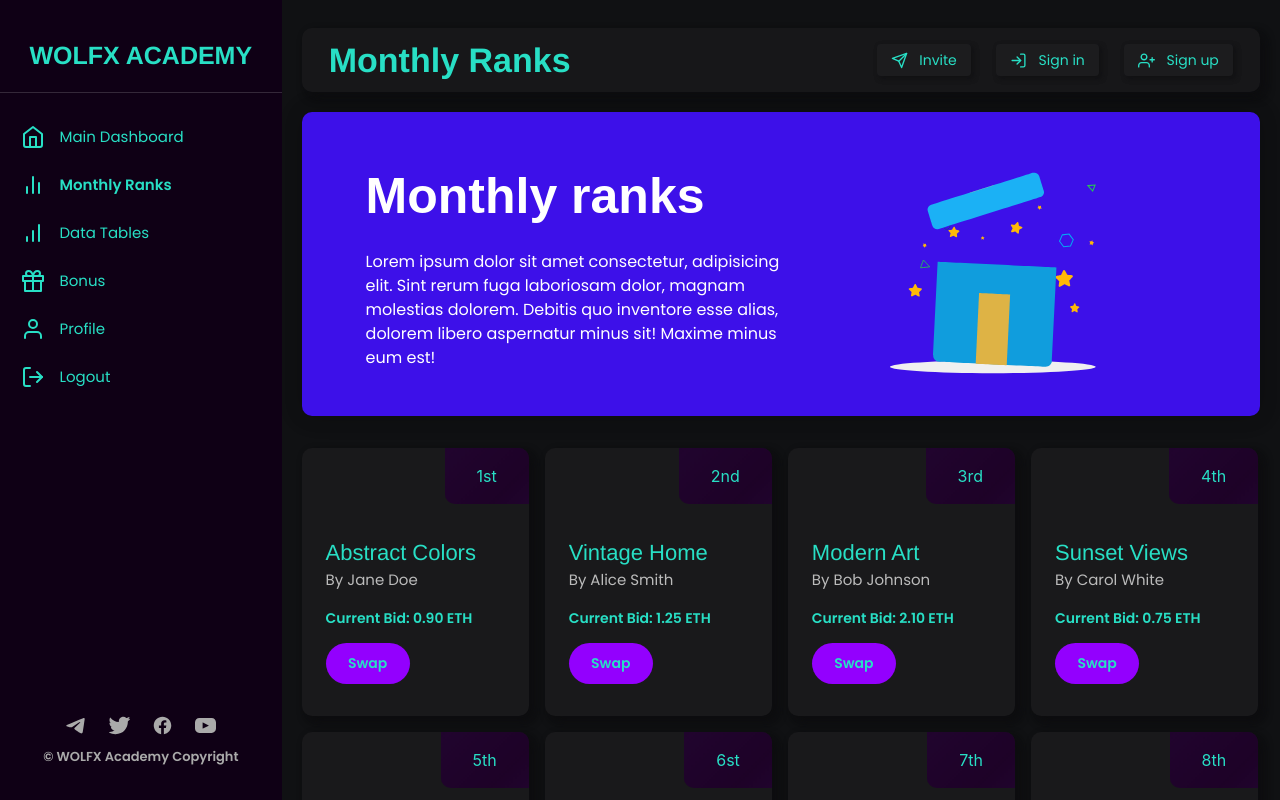
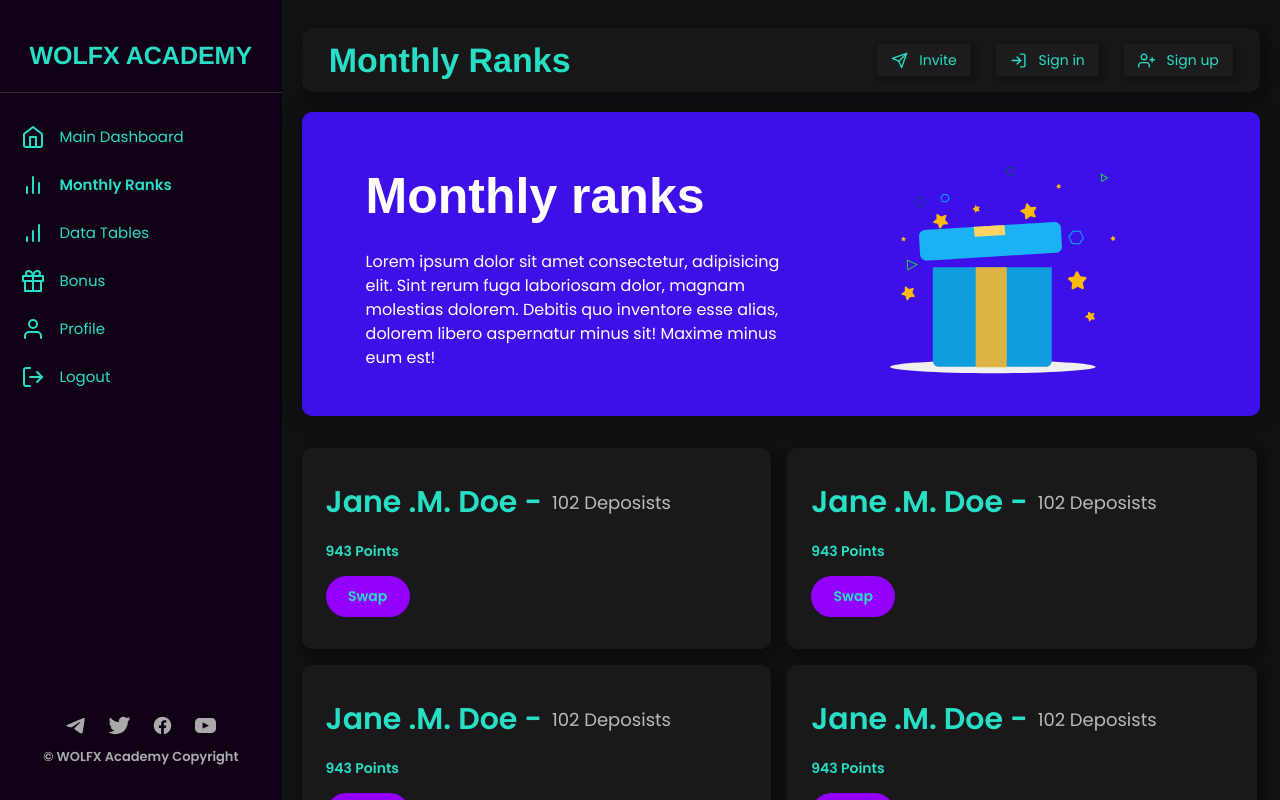
Before and after one commit to infodavid00/project057, a React (Vite) app: page /dashboard/mt in a window 1280 px wide. Shown: the top 800 px of the page. Built offline with nearby package versions, Linux system fonts and the light colour scheme.

Commit message:
completed profile page

```diff
--- a/src/comps/monthlyranks/Cards.jsx
+++ b/src/comps/monthlyranks/Cards.jsx
@@ -68,16 +68,17 @@ export default function Cards() {
     <div id="monthlyranks-cards-body">
       {cards.map((element, index) => (
         <div key={index} className="monthlyranks-card">
-          <div className="monthlyranks-card-index">
-            <div className="monthlyranks-card-index-btn">{element.index}</div>
-          </div>
           <div className="monthlyranks-card-padded">
-            <h1 className="monthlyranks-card-title">{element.title}</h1>
-            <div className="monthlyranks-card-name">By {element.name}</div>
+            <h1 className="monthlyranks-card-title" style={{
+              display: "flex",
+              alignItems: "center",
+              gap: 10
+            }}>{"Jane .M. Doe"} - <div className="monthlyranks-card-name">{"102"} Deposists</div></h1>
+            {/*<div className="monthlyranks-card-name">{"102"} Deposists</div>*/}
             {/* section1 */}
             <div style={{ marginTop: "1em" }}>
               <div className="monthlyranks-card-footer-text">
-                Current Bid: {element.digit}
+               943 Points
               </div>
               <button className="monthlyranks-card-footer-btn">Swap</button>
             </div>
--- a/src/comps/monthlyranks/monthlyranks.css
+++ b/src/comps/monthlyranks/monthlyranks.css
@@ -46,7 +46,7 @@
   border-radius: 10px;
   background-color: rgba(25,25,27,1);
   box-shadow: var(--box-shadow);
-  width: 23.7%;
+  width: 49%;
   cursor: pointer;
   transition: transform 0.3s ease, box-shadow 0.3s ease, background-color 0.3s ease;
   opacity: 0;
@@ -98,43 +98,6 @@
   flex-wrap: wrap;
 }
 
-.monthlyranks-card-index {
-  display: flex;
-  justify-content: flex-end;
-}
-.monthlyranks-card-index-btn {
-  padding: 1em 2em;
-  border-radius: 0px 10px 0px 10px;
-  background-color: rgba(31, 0, 42, 0.5);
-  color: var(--color);
-  position: relative;
-  overflow: hidden;
-  z-index: 1;
-}
-.monthlyranks-card-index-btn::before {
-  content: "";
-  position: absolute;
-  top: -100%;
-  left: -100%;
-  width: 200%;
-  height: 200%;
-  background: linear-gradient(135deg,
-      rgba(31, 0, 42, 0.8),
-      rgba(35, 3, 50, 0.8),
-      rgba(31, 0, 42, 0.8),
-      rgba(40, 7, 60, 0.8));
-  z-index: -1;
-  animation: swipe 1s infinite linear;
-}
-@keyframes swipe {
-  0% {
-    transform: translate(-100%, -100%);
-  }
-  100% {
-    transform: translate(100%, 100%);
-  }
-}
-
 .monthlyranks-card-padded {
   padding: 2em 1.5em;
 }
@@ -143,13 +106,13 @@
   box-shadow: 0px 0px 25px rgba(0, 0, 0, 0.3), 0px 0px 20px rgba(0, 0, 0, 0.1);
 }
 .monthlyranks-card-title {
-  font-family: "helvetica", sans-serif;
-  font-size: 22px;
+  font-family: "poppins-semibold", sans-serif;
+  font-size: 30px;
   color: var(--color);
 }
 .monthlyranks-card-name {
   font-family: "poppins", sans-serif;
-  font-size: 15px;
+  font-size: 18px;
   color: #bbb;
 }
 .monthlyranks-card-footer-text {
--- a/src/comps/profile/profile.css
+++ b/src/comps/profile/profile.css
@@ -8,7 +8,8 @@
 }
 
 #profile-info-cont {
-  background-color: rgba(51, 20, 62, 1);
+  background-color: rgba(25,25,27,1);
+  box-shadow: var(--box-shadow);
   width: 40%;
   border-radius: 15px;
   padding: 0.4em 1.4em;
@@ -25,7 +26,7 @@
   padding: 8px 1.2em;
   border: none;
   outline: none;
-  background-color: #3D10E9;
+  background-color: rgba(60,60,62,1);
   border-radius: 30px;
 }
 #profile-info-image-container {
@@ -40,8 +41,7 @@
   background-color: #ccc;
   border-radius: 50%;
   border: 1px solid #555;
-  box-shadow:
-   0px 0px 20px rgba(200, 200, 200, 0.4), 0px 0px 10px rgba(200, 200, 200, 0.2);
+  box-shadow: var(--box-shadow);
 }
 #profile-info-image-editbtn {
   display: flex;
@@ -49,7 +49,6 @@
   justify-content: center;
   width: 30px;
   height: 30px;
-  background-color: #ccc;
   border-radius: 50%;
   margin-left: -1.5em;
   margin-top: 3.3em;
@@ -61,8 +60,8 @@
   font-size: 21px;
   text-align: center;
   font-family: 'helvetica', sans-serif;
-  color: white;
   margin-top: 0.6em;
+  color: var(--color);
 }
 .profile-info-metainfo {
   font-family: 'poppins', sans-serif;
@@ -82,12 +81,13 @@
   font-size: 21px;
   text-align: center;
   font-family: 'helvetica', sans-serif;
-  color: white;
+  color: var(--color);
 }
 
 .profile-passwordspace {
   width: 55%;
-  background-color: rgba(51, 20, 62, 1);
+  background-color: rgba(25,25,27,1);
+  box-shadow: var(--box-shadow);
   border-radius: 15px;
   padding: 0.4em 1.4em;
 }
```
